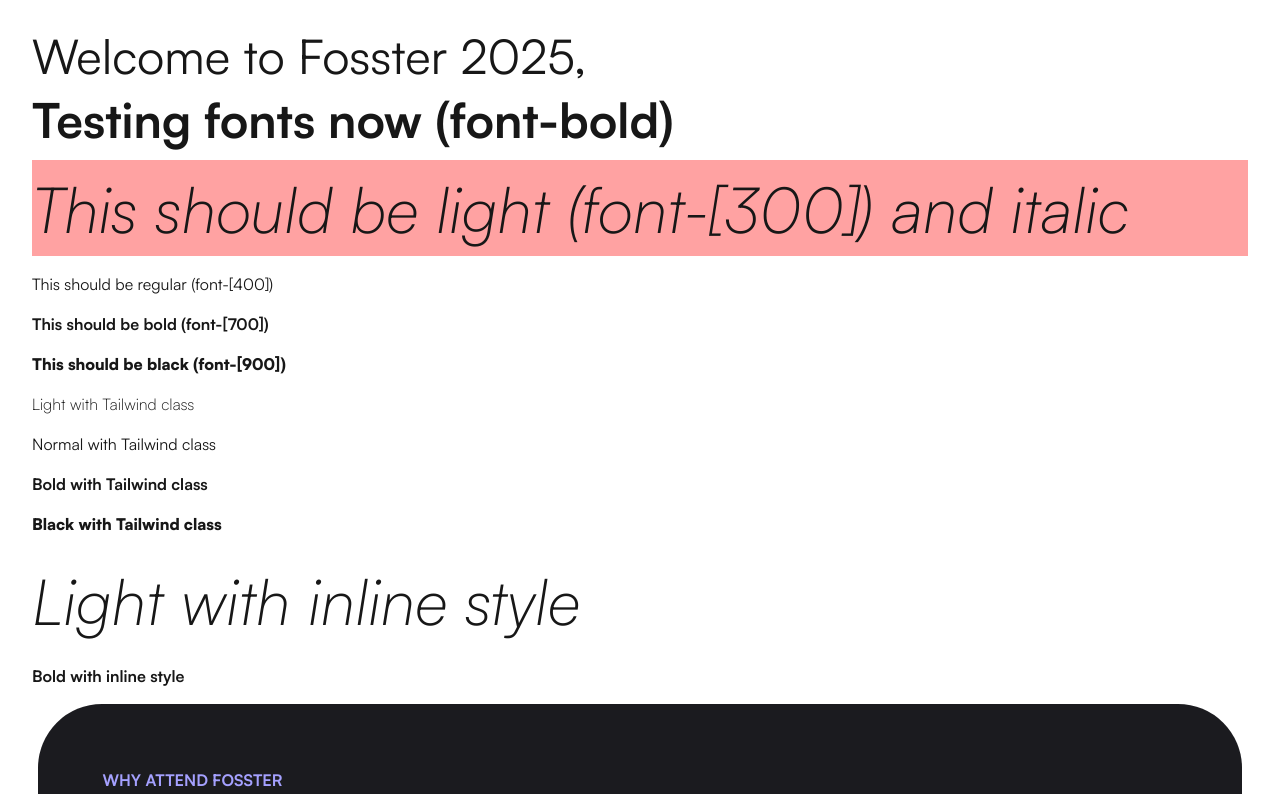
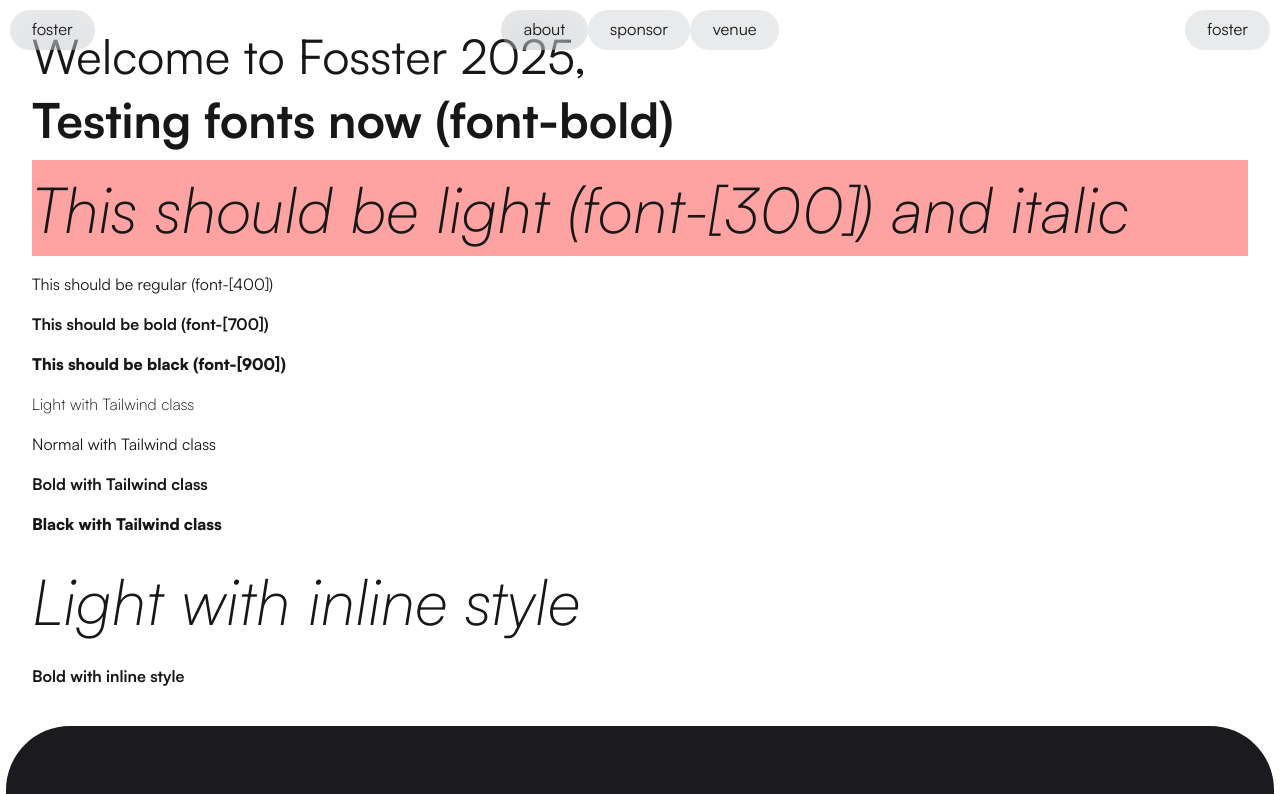
Before and after one commit to amfoss/fosster-2025, a Next.js app: page / in a window 1280 px wide. Shown: the top 794 px of the page. Built offline with nearby package versions, Linux system fonts and the light colour scheme.

Commit message:
feat: add basic navbar

```diff
--- /dev/null
+++ b/app/_utils/helpers.js
@@ -0,0 +1,8 @@
+export const scrollToHash = (element_id) => {
+   const element = document.getElementById(element_id);
+   element?.scrollIntoView({
+      behavior: 'smooth',
+      block: 'start',
+      inline: 'nearest',
+   });
+};
--- a/app/layout.js
+++ b/app/layout.js
@@ -1,6 +1,7 @@
 import './globals.css';
 import localFont from 'next/font/local';
 import ReactLenis from 'lenis/react';
+import NavBar from '@/components/navbar/navbar';
 
 const satoshi = localFont({
    src: [
@@ -37,6 +38,7 @@
                   smoothWheel: true,
                }}
             >
+               <NavBar />
                {children}
             </ReactLenis>
          </body>
--- a/app/page.js
+++ b/app/page.js
@@ -2,8 +2,8 @@
 
 export default function Home() {
    return (
-      <div className="min-h-screen p-8">
-         <div className="space-y-4">
+      <div id="hero" className="min-h-screen">
+         <div className="space-y-4 p-8">
             <p className="text-5xl">Welcome to Fosster 2025, </p>
             <p className="text-5xl font-bold">Testing fonts now (font-bold)</p>
 
@@ -25,9 +25,8 @@
                Light with inline style
             </p>
             <p style={{ fontWeight: 700 }}>Bold with inline style</p>
-
-            <WhyFosster />
          </div>
+         <WhyFosster />
       </div>
    );
 }
--- /dev/null
+++ b/components/navbar/navbar.jsx
@@ -0,0 +1,85 @@
+'use client';
+
+import { useEffect, useState } from 'react';
+import { scrollToHash } from '@/app/_utils/helpers';
+
+export default function NavBar() {
+   const [open, setOpen] = useState(true);
+   useEffect(() => {
+      let observer;
+      const ref = document.getElementById('end');
+      observer = new IntersectionObserver(
+         ([entry]) => {
+            setOpen(!entry.isIntersecting);
+         },
+         { root: null, rootMargin: '0px', threshold: 0 }
+      );
+
+      if (ref) {
+         observer.observe(ref);
+      }
+
+      return () => {
+         if (ref && observer != undefined) {
+            observer.unobserve(ref);
+         }
+      };
+   }, []);
+   return (
+      <nav
+         className={`fixed top-0 z-50 flex w-full text-[1.3vw] ${open ? '' : '-translate-y-full'}`}
+      >
+         <div className="flex flex-1 justify-start pt-[0.75vw] pl-[0.75vw]">
+            <button
+               onClick={() => {
+                  scrollToHash('hero');
+               }}
+               className="flex items-center justify-center rounded-full bg-gray-500/15 px-[1.75vw] py-[0.6vw] backdrop-blur-xl"
+            >
+               {' '}
+               foster
+            </button>
+         </div>
+         <div className="flex flex-1 items-center justify-center pt-[0.75vw]">
+            <button
+               onClick={() => {
+                  scrollToHash('why-attend');
+               }}
+               className="flex items-center justify-center rounded-full bg-gray-500/15 px-[1.75vw] py-[0.6vw] backdrop-blur-xl"
+            >
+               {' '}
+               about
+            </button>
+            <button
+               onClick={() => {
+                  scrollToHash('hero');
+               }}
+               className="flex items-center justify-center rounded-full bg-gray-500/15 px-[1.75vw] py-[0.6vw] backdrop-blur-xl"
+            >
+               {' '}
+               sponsor
+            </button>
+            <button
+               onClick={() => {
+                  scrollToHash('hero');
+               }}
+               className="flex items-center justify-center rounded-full bg-gray-500/15 px-[1.75vw] py-[0.6vw] backdrop-blur-xl"
+            >
+               {' '}
+               venue
+            </button>
+         </div>
+         <div className="flex flex-1 justify-end pt-[0.75vw] pr-[0.75vw]">
+            <button
+               onClick={() => {
+                  scrollToHash('hero');
+               }}
+               className="flex items-center justify-center rounded-full bg-gray-500/15 px-[1.75vw] py-[0.6vw] backdrop-blur-xl"
+            >
+               {' '}
+               foster
+            </button>
+         </div>
+      </nav>
+   );
+}
--- a/components/why_attend_foster/why_attend_foster.jsx
+++ b/components/why_attend_foster/why_attend_foster.jsx
@@ -40,7 +40,10 @@
       },
    ];
    return (
-      <div className="m-[0.5vw] flex flex-col gap-y-[0.5vw] text-[#a5a1ff]">
+      <div
+         id="why-attend"
+         className="m-[0.5vw] flex flex-col gap-y-[0.5vw] text-[#a5a1ff]"
+      >
          <div className="flex rounded-[5vw] bg-[#1b1b1f] p-[2.5vw]">
             <div className="flex flex-col gap-y-[3vw] p-[2.5vw]">
                <p className="font-bold">WHY ATTEND FOSSTER</p>
```
